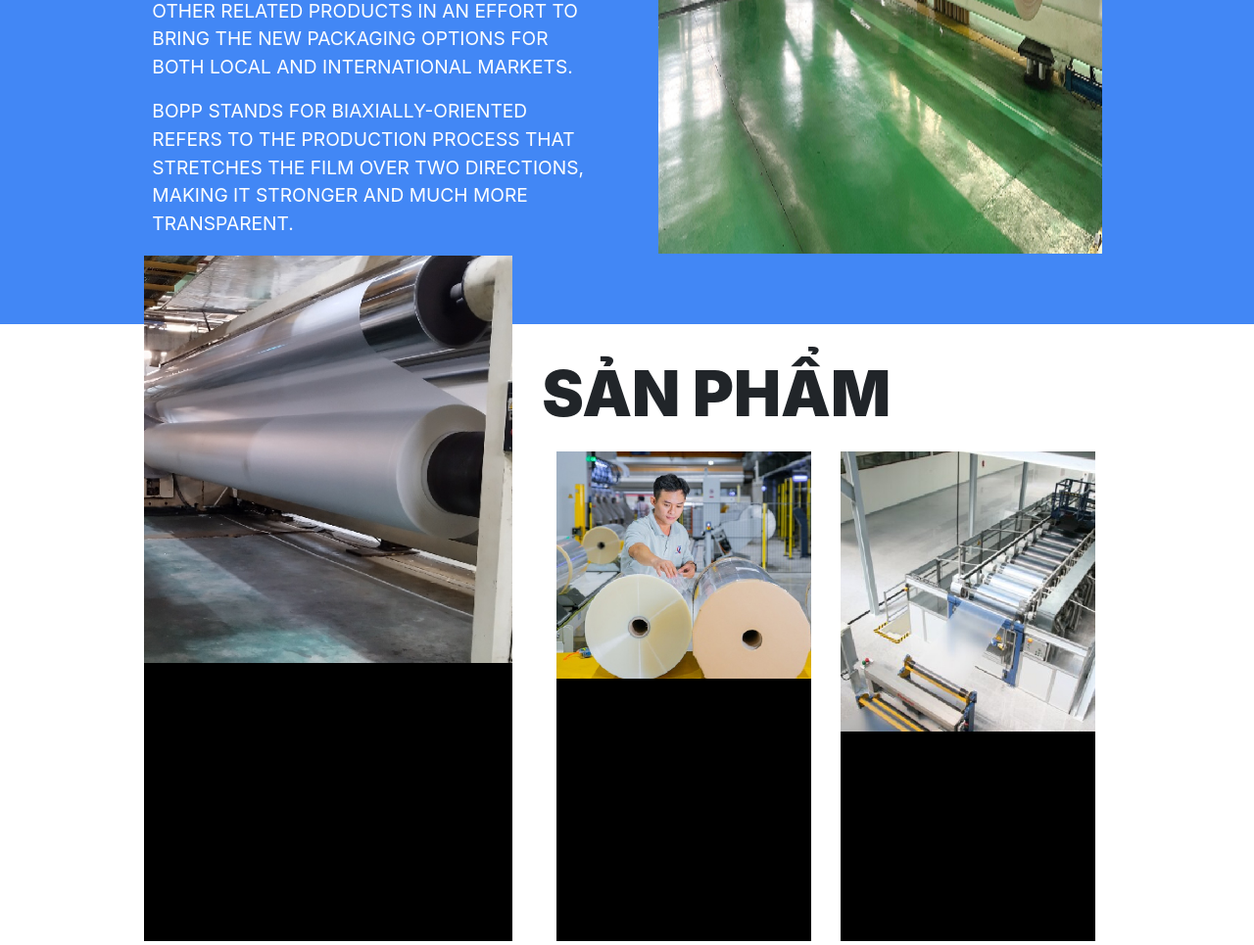
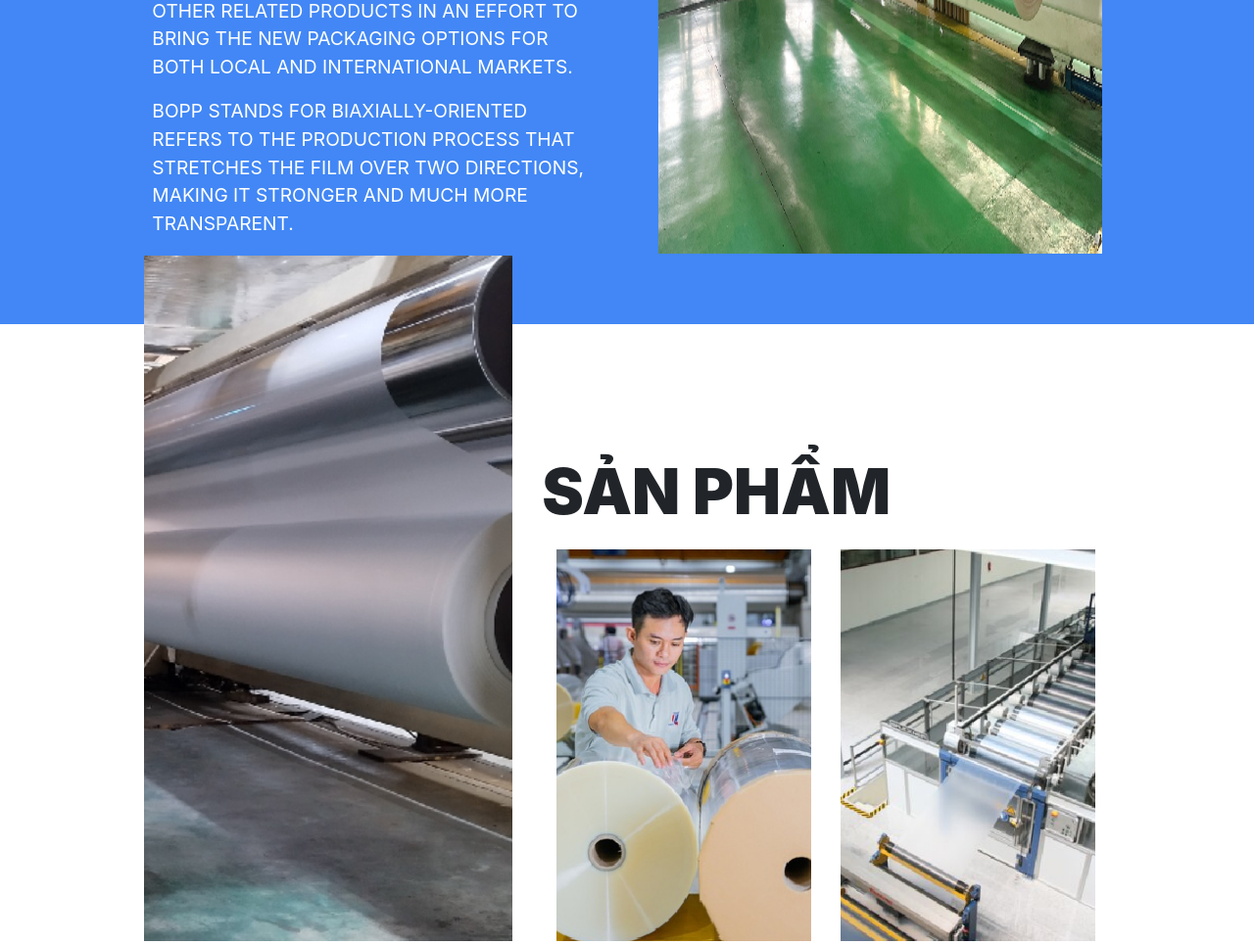
Before and after one commit to mnit016/mnit016.github.io, a PHP site: page / in a window 1280 px wide. Shown: the part 1294-2259 px from the top of the page at 98% size. Run offline with PHP 8.4, Linux system fonts and the light colour scheme; some libraries are stand-ins or nearby versions.

Commit message:
Fix product img

```diff
--- a/public/css/s.css
+++ b/public/css/s.css
@@ -103,12 +103,23 @@ nav .col-12 .nav-item {
   height: 700px;
 }
 .home-img .small-img {
-  height: 500px;
+  height: 400px;
 }
 .home-img .img {
-  background-color: black;
   width: 100%;
   height: 100%;
+  background-position: center;
+  background-repeat: no-repeat;
+  background-size: cover;
+}
+.home-img .img14 {
+  background-image: url("../ext/img/1.4.jpg") !important;
+}
+.home-img .img32 {
+  background-image: url("../images/3.2.jpg") !important;
+}
+.home-img .img52 {
+  background-image: url("../images/5.2.jpg") !important;
 }
 .home-img .col-6 {
   display: flex;
@@ -215,4 +226,10 @@ footer a {
 }
 footer a:hover {
   color: grey;
+}
+
+.background-image {
+  background-position: center;
+  background-repeat: no-repeat;
+  background-size: cover;
 }/*# sourceMappingURL=s.css.map */
--- a/public/css/s.scss
+++ b/public/css/s.scss
@@ -124,13 +124,27 @@ nav {
     }
 
     .small-img {
-        height: 500px;
+        height: 400px;
     }
 
     .img {
-        background-color: black;
         width: 100%;
         height: 100%;
+        background-position: center;
+        background-repeat: no-repeat;
+        background-size: cover;
+    }
+
+    .img14 {
+        background-image: url("../ext/img/1.4.jpg") !important;
+    }
+
+    .img32 {
+        background-image: url("../images/3.2.jpg") !important;
+    }
+
+    .img52 {
+        background-image: url("../images/5.2.jpg") !important;
     }
 
     .col-6 {
@@ -261,3 +275,12 @@ footer {
         color: grey;
     }
 }
+
+.background-image {
+    background-position: center;
+    background-repeat: no-repeat;
+    background-size: cover;
+}
+
+.img-3 {
+}
--- a/public/index.html
+++ b/public/index.html
@@ -57,8 +57,8 @@
         <div class="row" style="top: -100px; position: relative;">
             <div class="col-1"></div>
             <div class="col-4 big-img">
-                <div class="img">
-                    <img src="./ext/img/1.4.jpg" style='width: 100%; object-fit: contain'>
+                <div class="img img14">
+                    <!-- <img src="./ext/img/1.4.jpg" style='width: 100%; object-fit: contain'> -->
                 </div>
             </div>
             <div class="col-6">
@@ -68,20 +68,19 @@
                     </div>
                     <div class="row">
                         <div class="col-6 small-img">
-                            <div class="img">
-                                <img src="./ext/img/5.2.jpg" style='width: 100%; object-fit: contain'>
+                            <div class="img img52">
+                                <!-- <img src="./ext/img/5.2.jpg" style='width: 100%; object-fit: contain'> -->
                             </div>
                         </div>
-                        <div class="col-6 small-img">
-                            <div class="img">
-                                <img src="./ext/img/3.2.jpg" style='width: 100%; object-fit: contain'>
+                        <div class="col-6 small-img ">
+                            <div class="img  img32">
+                                <!-- <img src="./ext/img/3.2.jpg" style='width: 100%; object-fit: contain'> -->
                             </div>
                         </div>
                     </div>
                 </div>
             </div>
         </div>
-    </div>
     </div>
 
     <div class="home-big-text">
```
Also changed, not shown: 1 other file.
